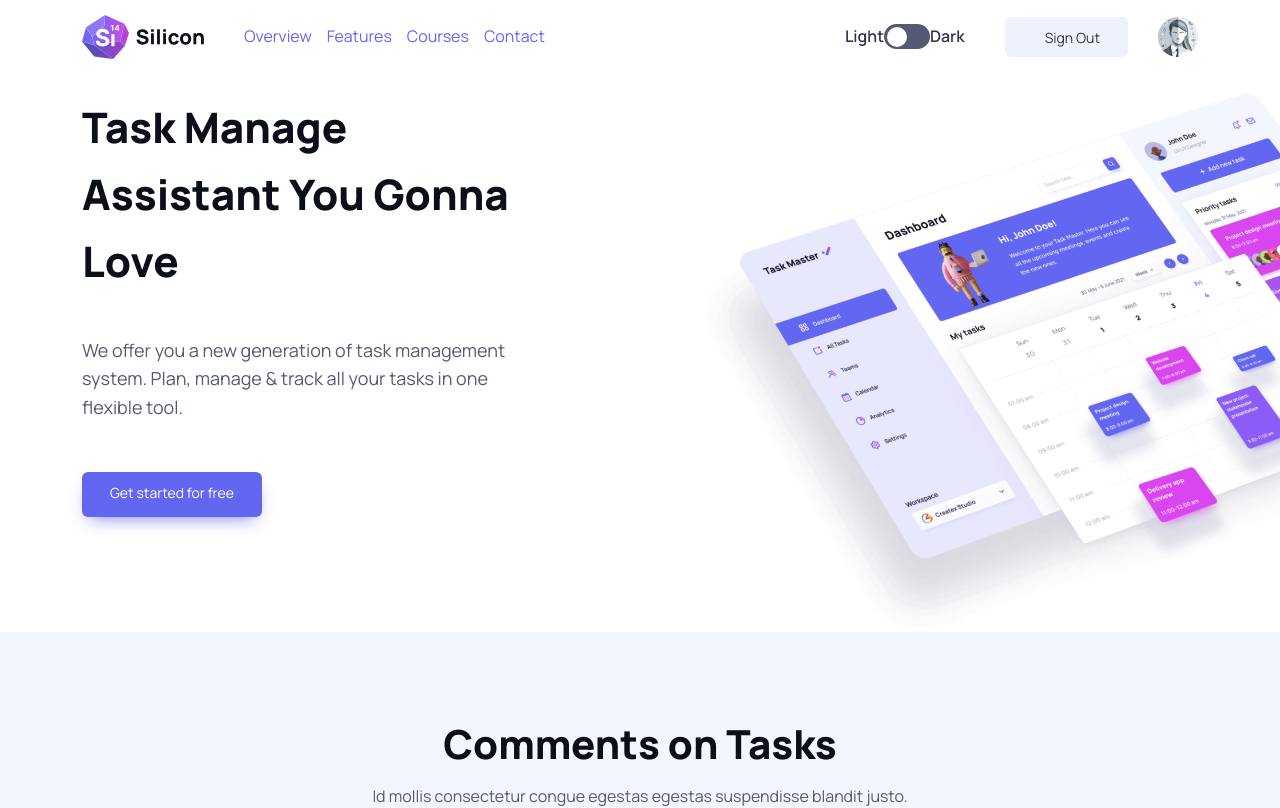
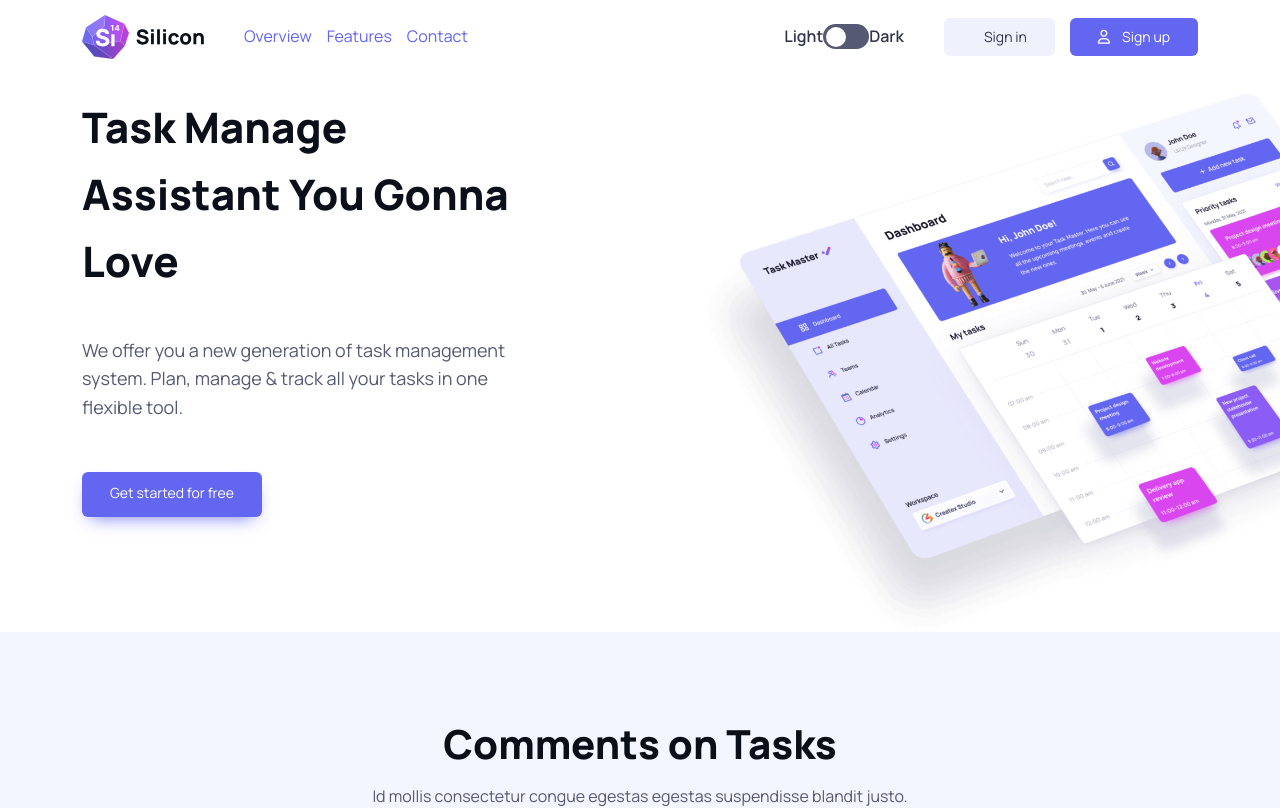
Before and after one commit to edvinthornholm-win23-jsbackend/ExtraWorkJavaScriptApp, a Next.js app: page / in a window 1280 px wide. Shown: the top 808 px of the page. Built offline with nearby package versions, Linux system fonts and the light colour scheme; no server answers; some icons are missing.

Commit message:
sign out works and relod

```diff
--- a/app/components/header/Header.tsx
+++ b/app/components/header/Header.tsx
@@ -1,11 +1,9 @@
-'use client';
-
 import Link from 'next/link';
 import styles from './Header.module.css';
-import useLogout from '../utils/auth';
+import { cookies } from 'next/headers';
 
-export default function Header() {
-    const handleLogout = useLogout();
+export default function Home() {
+    const isSignedIn = cookies().get('Authorization');
 
     return (
     <header className="header">
@@ -15,7 +13,11 @@ export default function Header() {
                 <nav className="nav">
                     <Link href="/">Overview</Link>
                     <Link href="/">Features</Link>
-                        <Link href="/courses">Courses</Link>
+                    {isSignedIn
+                    ? (<Link href="/courses">Courses</Link>)
+                    : null
+                    }
+
                     <Link href="/contact">Contact</Link>
                 </nav>
             </div>
@@ -29,14 +31,25 @@ export default function Header() {
             </div>
 
             <div className="account-buttons">
-                    <button onClick={handleLogout} className="btn-gray btn">
-                        <i className="fa-light fa-right-from-bracket btn-icon"></i>Sign Out
-                    </button>
+            {isSignedIn
+                    ? (
+                    <>
+                        <Link className="btn-gray" href="/signout"><i className="fa-light fa-right-to-bracket"></i><span>Sign Out</span></Link>
                         <div className="profile-img">
                             <Link href="/account/details">
                                 <img src="/images/uploads/profiles/avatar.jpg" alt="Profile image"/>
                             </Link>
                         </div>
+                    </>
+
+                    )
+                    : ( <>
+                            <Link className="btn-gray" href="/signin"><i className="fa-light fa-right-to-bracket"></i><span>Sign in</span></Link>
+                            <Link className="btn-theme" href="/signup"><i className="fa-regular fa-user"></i><span>Sign up</span></Link>
+                        </>
+                    )
+                    }
+
             </div>
         </div>
     </header>
--- a/app/components/utils/auth.js
+++ b/app/components/utils/auth.js
@@ -1,5 +1,4 @@
 'use client';
-
 import { useRouter } from 'next/navigation';
 import signOutAction from './authService';
 
@@ -10,6 +9,7 @@ const useLogout = () => {
     const result = await signOutAction();
     if (result.success) {
       router.push('/');
+
     } else {
       console.error('Logout failed:', result.error);
     }
```
Lines whose indentation alone changed are shown as unchanged.
